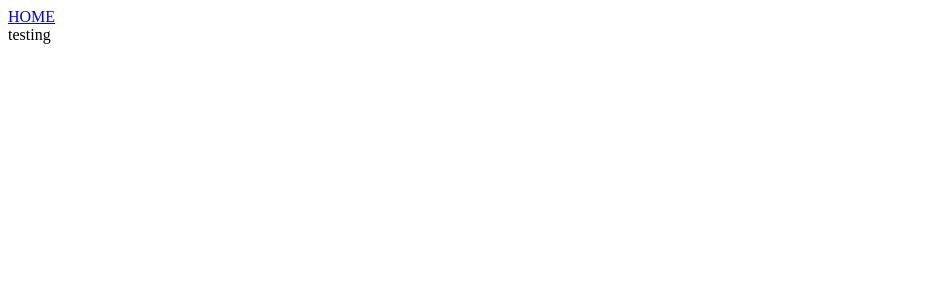
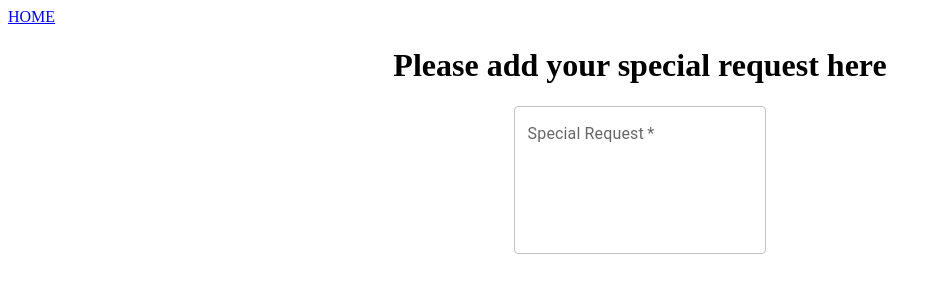
Before and after one commit to vuongchris/Restaurant-Online-Ordering-System, a React (Create React App) app: page /specialRequest in a window 1280 px wide. Shown: the top 300 px of the page, without its empty margins (0-941 px from the left). Built offline with nearby package versions, Linux system fonts and the light colour scheme; no server answers.

Commit message:
SpecialRequest view

```diff
--- a/src/Routes.jsx
+++ b/src/Routes.jsx
@@ -9,6 +9,7 @@ import PaymentController from './controllers/payment/PaymentController';
 import CheckoutController from './controllers/checkout/CheckoutController';
 import CartController from './controllers/cart/CartController';
 import SpecialRequest from './views/special_request/SpecialRequest';
+import ChatBot from './views/chat_bot/ChatBot';
 
 function Routes() {
   return (
@@ -20,9 +21,10 @@ function Routes() {
           <Route path="/login" element={<AuthController view="login" />} />
           <Route path="/register" element={<AuthController view="register" />} />
           <Route path="/checkout" element={<CheckoutController />} />
-          <Route path="/payment" element={<PaymentController view="payment"/>} />
+          <Route path="/payment" element={<PaymentController view="payment" />} />
           <Route path="/cart" element={<CartController />} />
-          <Route path="/specialRequest" element={<SpecialRequest />} />
+          <Route path="/specialRequest" element={<SpecialRequest view="specialrequest" />} />
+          <Route path="/chatBot" element={<ChatBot />} />
         </AppRoutes>
       </AuthProvider>
     </Router>
--- a/src/controllers/payment/PaymentController.jsx
+++ b/src/controllers/payment/PaymentController.jsx
@@ -1,8 +1,8 @@
 import React from 'react';
-import PaymentView from '../../views/payment/PaymentView'
+import PaymentView from '../../views/payment/PaymentView';
 
 function PaymentController() {
-    return <PaymentView />;
+  return <PaymentView />;
 }
 
 export default PaymentController;
--- /dev/null
+++ b/src/views/chat_bot/ChatBot.jsx
@@ -0,0 +1,24 @@
+/* eslint-disable react/jsx-no-undef */
+/* eslint-disable react/prop-types */
+// eslint-disable-next-line no-unused-vars
+import { Button, Grid, TextField } from '@mui/material';
+import React from 'react';
+
+function ChatBot({
+  // eslint-disable-next-line no-unused-vars
+  chatBotRef,
+}) {
+  return (
+    <div
+      style={{ textAlign: 'center' }}
+    >
+      <h1>Welcome to the chat bot</h1>
+      <div>
+        Testing
+      </div>
+    </div>
+
+  );
+}
+
+export default ChatBot;
--- a/src/views/home/HomeView.jsx
+++ b/src/views/home/HomeView.jsx
@@ -25,6 +25,8 @@ function HomeView() {
       <Link to="register">REGISTER</Link>
       <br />
       <Link to="payment">PAYMENT</Link>
+      <br />
+      <Link to="specialrequest">SPECIAL REQUEST</Link>
 
       {/** Display a logout button if a user is signed in */}
       {currentUser && (
--- a/src/views/special_request/SpecialRequest.jsx
+++ b/src/views/special_request/SpecialRequest.jsx
@@ -1,8 +1,28 @@
+/* eslint-disable react/prop-types */
+// eslint-disable-next-line no-unused-vars
+import { Button, Grid, TextField } from '@mui/material';
 import React from 'react';
 
-function SpecialRequest() {
+function SpecialRequest({
+  specialReqRef,
+}) {
   return (
-    <div>testing</div>
+    <div
+      style={{ textAlign: 'center' }}
+    >
+      <h1>Please add your special request here</h1>
+      <div>
+        <TextField
+          style={{ width: '20%', fontSize: '20px' }}
+          label="Special Request"
+          required
+          multiline
+          rows={5}
+          maxRows={10}
+          inputRef={specialReqRef}
+        />
+      </div>
+    </div>
 
   );
 }
```
Also changed, not shown: src/controllers/special_request/SpecialRequestController.jsx (added, +8 -0 lines).
